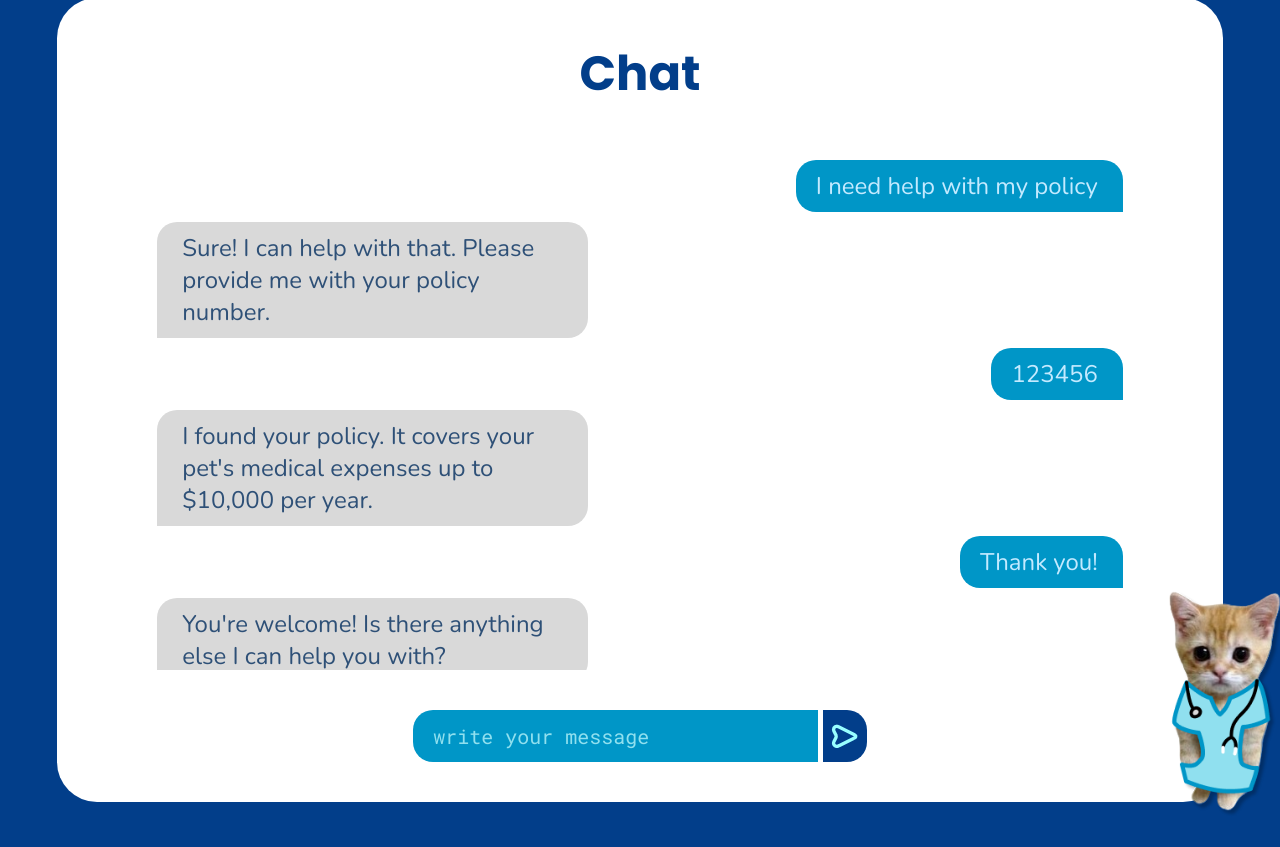
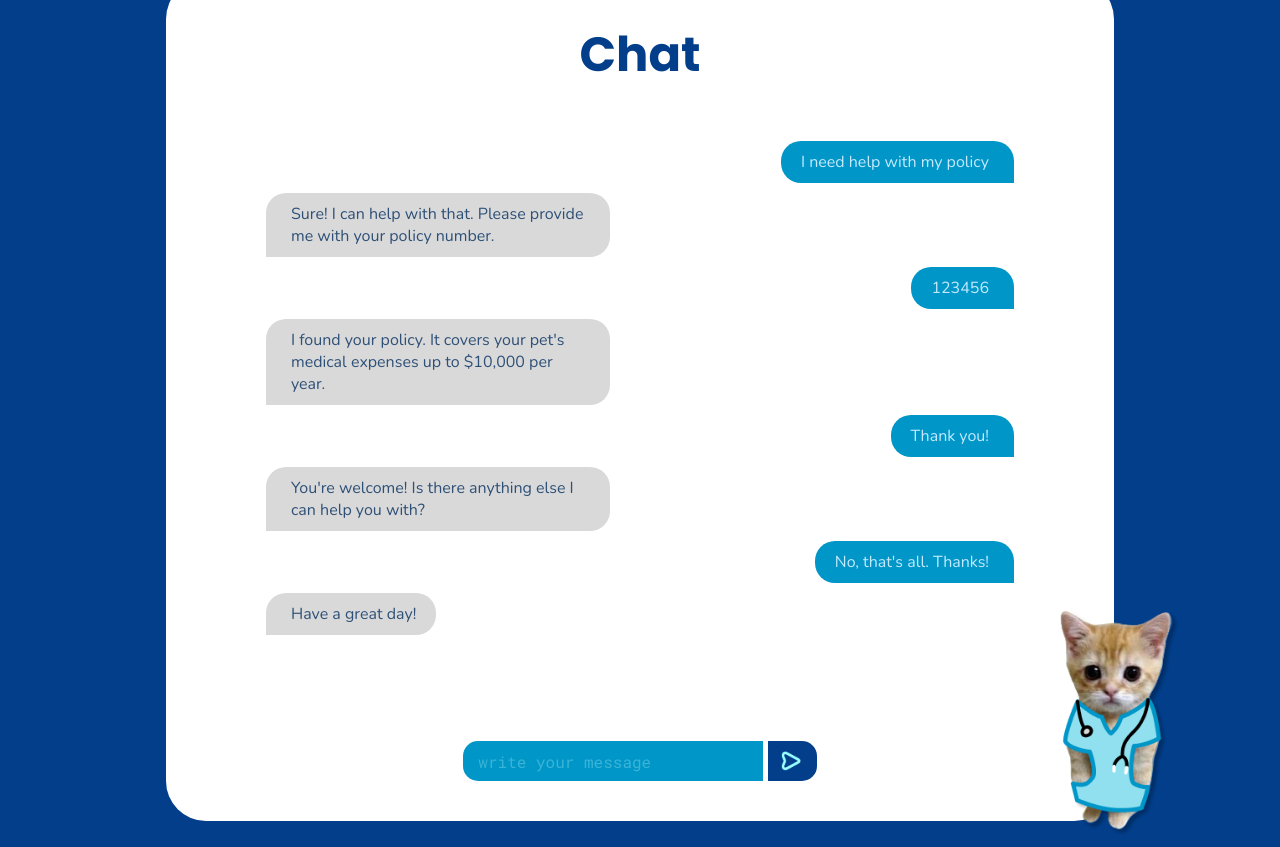
Before and after one commit to zimaexe/fastpaws, a React (Vite) app in the folder frontend/: page /chat in a window 1280 px wide. Built offline with nearby package versions, Linux system fonts and the light colour scheme.

Commit message:
better styling & prompt field functionality

```diff
--- a/frontend/src/components/messages/ChatMessages.css
+++ b/frontend/src/components/messages/ChatMessages.css
@@ -1,7 +1,7 @@
 .messages {
 	width: 100%;
-	height: 100%;
-	max-height: 500px;
+	/* height: 100%; */
+	height: 550px;
 	overflow-y: auto;
 	display: flex;
 	flex-direction: column;
@@ -10,6 +10,7 @@
 	padding: 10px;
 }
 
+/* scrollbar */
 .messages::-webkit-scrollbar-track {
 	-webkit-box-shadow: inset 0 0 6px rgba(0,0,0,0.3);
 	border-radius: 10px;
@@ -27,6 +28,7 @@
 	background-color: var(--color-blue);
 }
 
+/* message style */
 .message {
 	display: flex;
 	padding: 0 10px;
@@ -42,7 +44,7 @@
 
 .message span {
 	font-family: Nunito;
-	font-size: 24px;
+	font-size: 1rem;
 	padding: 10px 20px;
 	max-width: 40%;
 }
--- a/frontend/src/components/prompt/Prompt.css
+++ b/frontend/src/components/prompt/Prompt.css
@@ -1,12 +1,13 @@
 .prompt {
+	--radius: 15px;
+	--size: 2.5rem;
 	display: flex;
-	align-items: flex-start;
-	height: 52px;
+	height: var(--size);
 	gap: 5px;
 	width: 100%;
 }
 
-.short {
+.prompt.short {
 	width: 46%;
 }
 
@@ -14,29 +15,32 @@
 	display: flex;
 	align-items: center;
 	justify-content: center;
-	height: 52px;
-	width: 52px;
+	height: var(--size);
+	width: calc(var(--size) * 1.5);
 	cursor: pointer;
 	background-color: var(--color-teal);
-	border-radius: 0 20px 20px 0;
+	border-radius: 0 var(--radius) var(--radius) 0;
+}
+
+.send-button > img {
+	width: 1.25rem;
+	height: 1.25rem;
+	margin-left: -2px;
 }
 
 .send-button:focus {
-	outline: none;
-	background: none;
-	border: none;
-	background-color: var(--color-teal);
+	opacity: .8;
 }
 
 .prompt-input {
 	width: 100%;
 	background-color: var(--color-blue);
-	font-size: 20px;
+	font-size: 1rem;
 	color: var(--color-light-blue);
 	font-family: 'Roboto Mono';
 	height: 100%;
-	border-radius: 20px 0 0 20px;
-	padding-left: 20px;
+	border-radius: var(--radius) 0 0 var(--radius);
+	padding-left: 15px;
 }
 
 input, button {
@@ -44,17 +48,8 @@ input, button {
 	outline: none;
 }
 
-.input-field:focus {
-	border-color: #90E0EF;
-	outline: none;
-}
-
-::-webkit-input-placeholder {
-	color: #90E0EF;
+.prompt-input::placeholder {
+	color: var(--color-light-blue);
+	opacity: .4;
 	font-family: 'Roboto Mono';
 }
-
-:-moz-placeholder {
-	color: #90E0EF;
-	font-family: 'Roboto Mono';
-}
--- a/frontend/src/components/prompt/Prompt.tsx
+++ b/frontend/src/components/prompt/Prompt.tsx
@@ -11,13 +11,14 @@ interface PromptProps {
 
 export default function Prompt({ isShort, text, placeholder, handleChange, onSend }: PromptProps) {
     return (
-        <div className={isShort ? 'prompt short' : 'prompt'}>
+        <div className={'prompt ' + (isShort ? 'short ' : '')}>
             <input
                 className='prompt-input'
                 type="text"
                 value={text}
                 onChange={handleChange}
                 placeholder={placeholder}
+                autoComplete="off"
             />
             <button className="send-button" onClick={onSend}>
                 <img src="/images/bottom.png" alt="Icon" />
--- a/frontend/src/main-layouts/App.css
+++ b/frontend/src/main-layouts/App.css
@@ -5,7 +5,6 @@
 	margin: 0;
 	/* box-sizing: border-box; */
 }
-
 
 html,
 body,
@@ -32,13 +31,15 @@ body,
 }
 
 .title {
-	font-size: 44pt;
+	font-size: 2rem;
 	font-family: Poppins;
+	font-weight: bold;
 	color: var(--color-teal);
+	margin-bottom: 10px;
 }
 
 .title-chat {
-	font-size: 36pt;
+	font-size: 3rem;
 	font-family: Poppins;
 	color: var(--color-teal);
 	font-weight: bolder;
@@ -68,7 +69,7 @@ body,
 .bot-description {
 	color: var(--color-teal);
 	font-family: Nunito;
-	font-size: 20pt;
+	font-size: 1.25rem;
 }
 
 body {
@@ -89,11 +90,13 @@ body {
 
 	border-radius: 40px;
 	background-color: white;
-	padding: 120px 100px;
+	padding: 80px 90px;
 	position: relative;
 }
 
-.wide {
-	width: 77%;
+.white_field.chat {
+	/* align-items: center; */
+	/* width: 77%; */
+	width: 60%;
 	padding: 40px 90px;
 }
--- a/frontend/src/main-layouts/ChatPage.tsx
+++ b/frontend/src/main-layouts/ChatPage.tsx
@@ -1,19 +1,13 @@
 import { useState } from 'react';
-// import { useNavigate } from 'react-router-dom';
 import ChatMessages, { Message } from '../components/messages/ChatMessages';
 import Prompt from '../components/prompt/Prompt';
 
 export default function ChatPage() {
-	// const navigate = useNavigate();
 	const [text, setText] = useState('');
 
     const handleChange = (event: React.ChangeEvent<HTMLInputElement>) => {
 		setText(event.target.value);
 	};
-
-    // const handleClick = () => {
-	// 	navigate("/");
-	// };
 
 	const [messages, setMessages] = useState<Message[]>([
         { type: 'user', text: "I need help with my policy" },
@@ -29,13 +23,19 @@ export default function ChatPage() {
     const addMessage = (text: string, type: 'user' | 'bot') => {
         setMessages([...messages, { type, text }]);
         const messagesBlock = document.querySelector('.messages');
-        if (messagesBlock)
-            setTimeout(() => messagesBlock.scrollTo(0, messagesBlock.scrollHeight), 100);
+        if (messagesBlock) {
+            setTimeout(() => {
+                messagesBlock.scrollTo(0, messagesBlock.scrollHeight);
+                const inputElement = document.querySelector('.prompt-input') as HTMLInputElement
+                inputElement.value = '';
+                inputElement.focus();
+            }, 100);
+        }
     }
 
 	return (
 		<>
-			<div className="white_field wide">
+			<div className="white_field chat">
 				<p className='title-chat'>Chat</p>
                 <ChatMessages messages={messages}/>
                 <Prompt
--- a/frontend/src/main-layouts/WelcomePage.tsx
+++ b/frontend/src/main-layouts/WelcomePage.tsx
@@ -22,7 +22,7 @@ export default function WelcomePage() {
 					<p className='bot-description'>I'm here to help you quickly access your information! Enter a name and your question, and I'll fetch the details about policies, claims, or medication coverage for you in no time.</p>
 				</div>
                 <Prompt
-                    isShort={false}
+                    isShort={true}
                     text={text}
                     placeholder="tell me about you"
                     handleChange={handleChange}
```
